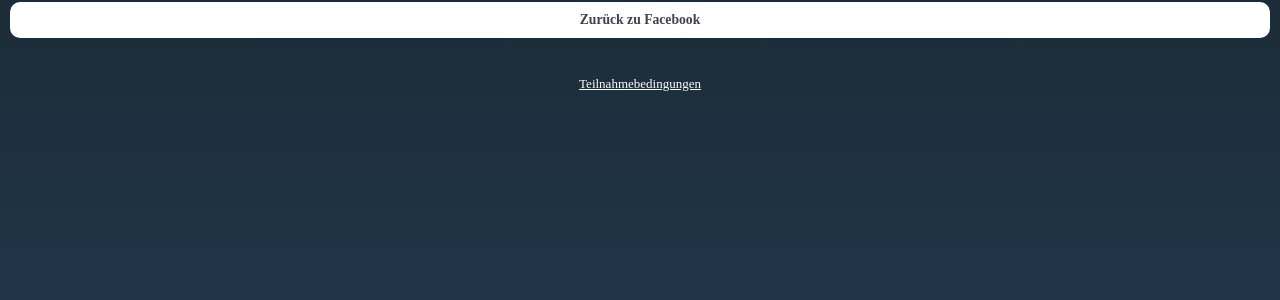
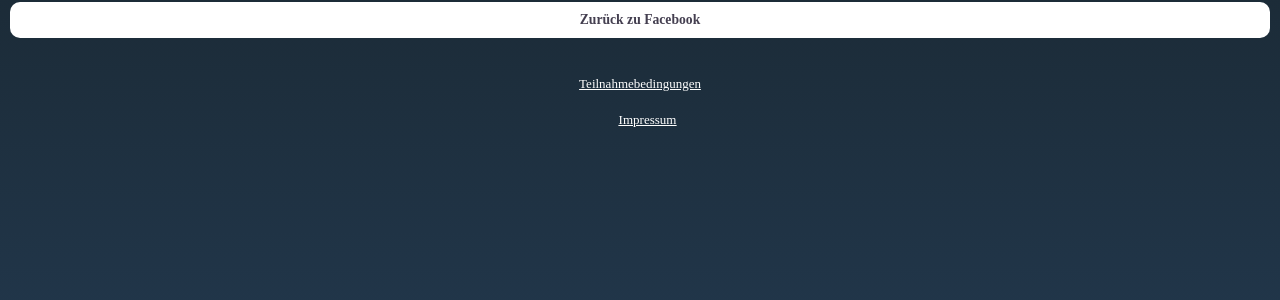
Before and after one commit to norsin/indridason, a PHP site: page /audio/mobile/game.php in a window 1280 px wide. Shown: the part 355-655 px from the top of the page. Run offline with PHP 8.4, Linux system fonts and the light colour scheme.

Commit message:
Insert Impressum on Bastei Audio Files

```diff
--- a/audio/index.html
+++ b/audio/index.html
@@ -81,7 +81,8 @@
                         Veranstalter des Gewinnspiels ist allein die Bastei Lübbe AG. Das Gewinnspiel steht in keiner Verbindung zu Facebook und wird in keiner Weise von Facebook gesponsert, unterstützt oder organisiert. Das Gewinnspiel wird durch die bilandia GmbH ausgeführt.
                     </span>
                 </div>
-                <div id="teilnahme">Teilnahmebedingungen</div>
+                <div id="teilnahme">Teilnahmebedingungen </div>
+                <div id="impressum"><a href="http://luebbe.de/Ueberuns/Impressum" style="margin-left:15px;" target="blank" alt="Impressum Bastei Lübbe">Impressum</a></div>
         </div>
         <script type="text/javascript">
         $('#teilnahme').click(function() {
--- a/audio/index.php
+++ b/audio/index.php
@@ -119,7 +119,8 @@
                         Veranstalter des Gewinnspiels ist allein die Bastei Lübbe AG. Das Gewinnspiel steht in keiner Verbindung zu Facebook und wird in keiner Weise von Facebook gesponsert, unterstützt oder organisiert. Das Gewinnspiel wird durch die bilandia GmbH ausgeführt.
                     </span>
                 </div>
-                <div id="teilnahme">Teilnahmebedingungen</div>
+                <div id="teilnahme">Teilnahmebedingungen </div>
+                <div id="impressum"><a href="http://luebbe.de/Ueberuns/Impressum" style="margin-left:15px;" target="blank" alt="Impressum Bastei Lübbe">Impressum</a></div>
         </div>
 
 
--- a/audio/mobile/css/frameset.css
+++ b/audio/mobile/css/frameset.css
@@ -35,7 +35,7 @@ a img  {
 
 a:link,
 a:visited {
-    color: #444;
+    color: #ffffff;
     text-decoration: underline;
 }
 
@@ -139,6 +139,17 @@ h1.heading {
     margin-top: 10px;
 }
 
+#impressum {
+text-decoration: underline;
+color: #ffffff!important;
+font-size: 100%;
+text-align: center;
+width: 100%;
+float: left;
+cursor: pointer;
+margin: 0;
+}
+
 #teilnahme {
 text-decoration: underline;
 color: #ffffff!important;
--- a/audio/mobile/game.php
+++ b/audio/mobile/game.php
@@ -91,6 +91,7 @@
 
             </div>
             <div id="teilnahme">Teilnahmebedingungen</div>
+            <div id="impressum"><a href="http://luebbe.de/Ueberuns/Impressum" style="margin-left:15px;" target="blank" alt="Impressum Bastei Lübbe">Impressum</a></div>
 	            </div>
                 </div>
         </div>
```
Also changed, not shown: audio/css/main.css (+13 -2 lines).
